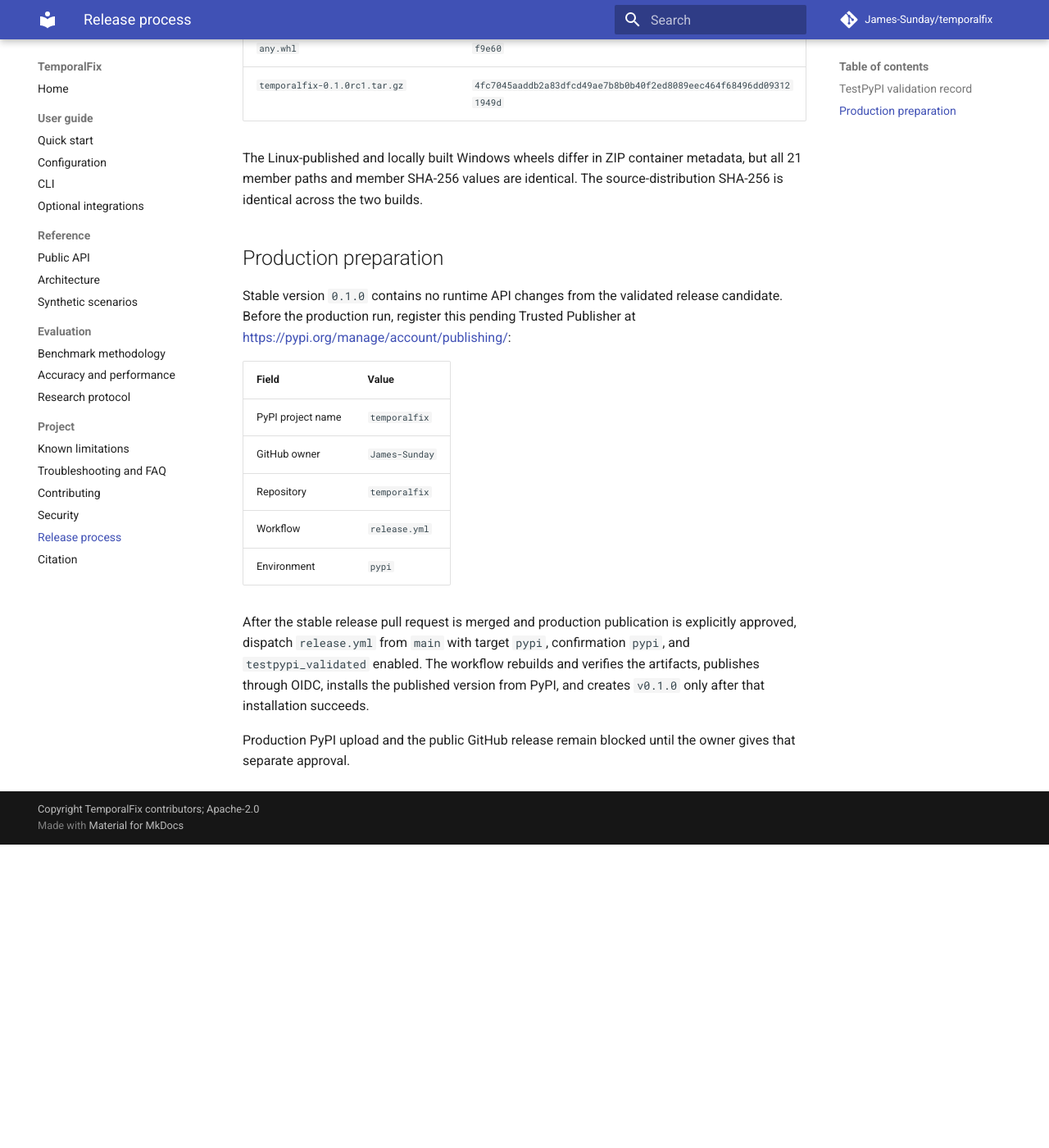
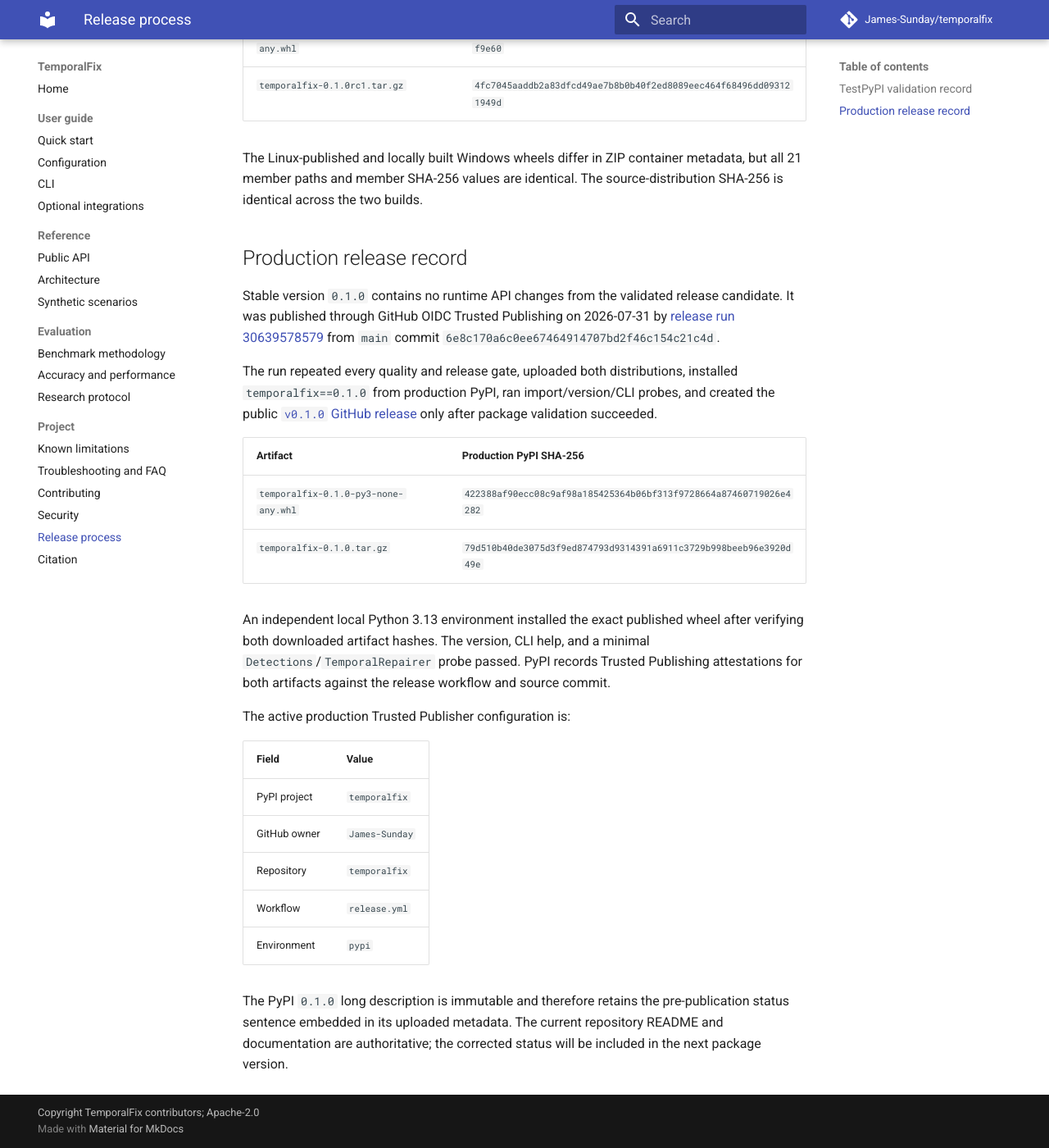
Before and after one commit to James-Sunday/temporalfix, an MkDocs documentation site: the page built from docs/release.md, in a window 1280 px wide and 1400 px high, scrolled down 891 px. Shown: the whole window at 82% size. Built offline with MkDocs 1.6.1 and Material for MkDocs 9.7.7, drawn with Linux system fonts in a browser that asks for light colours; comment, search, counter and statistics services are not loaded; before the commit the page ends 1921 px from its top, so only the background shows below that.

Commit message:
docs: record TemporalFix 0.1.0 release

```diff
--- a/docs/release.md
+++ b/docs/release.md
@@ -39,25 +39,42 @@
 metadata, but all 21 member paths and member SHA-256 values are identical. The
 source-distribution SHA-256 is identical across the two builds.
 
-## Production preparation
+## Production release record
 
 Stable version `0.1.0` contains no runtime API changes from the validated
-release candidate. Before the production run, register this pending Trusted
-Publisher at <https://pypi.org/manage/account/publishing/>:
+release candidate. It was published through GitHub OIDC Trusted Publishing on
+2026-07-31 by
+[release run 30639578579](https://github.com/James-Sunday/temporalfix/actions/runs/30639578579)
+from `main` commit `6e8c170a6c0ee67464914707bd2f46c154c21c4d`.
+
+The run repeated every quality and release gate, uploaded both distributions,
+installed `temporalfix==0.1.0` from production PyPI, ran import/version/CLI
+probes, and created the public
+[`v0.1.0` GitHub release](https://github.com/James-Sunday/temporalfix/releases/tag/v0.1.0)
+only after package validation succeeded.
+
+| Artifact | Production PyPI SHA-256 |
+| --- | --- |
+| `temporalfix-0.1.0-py3-none-any.whl` | `422388af90ecc08c9af98a185425364b06bf313f9728664a87460719026e4282` |
+| `temporalfix-0.1.0.tar.gz` | `79d510b40de3075d3f9ed874793d9314391a6911c3729b998beeb96e3920d49e` |
+
+An independent local Python 3.13 environment installed the exact published
+wheel after verifying both downloaded artifact hashes. The version, CLI help,
+and a minimal `Detections`/`TemporalRepairer` probe passed. PyPI records Trusted
+Publishing attestations for both artifacts against the release workflow and
+source commit.
+
+The active production Trusted Publisher configuration is:
 
 | Field | Value |
 | --- | --- |
-| PyPI project name | `temporalfix` |
+| PyPI project | `temporalfix` |
 | GitHub owner | `James-Sunday` |
 | Repository | `temporalfix` |
 | Workflow | `release.yml` |
 | Environment | `pypi` |
 
-After the stable release pull request is merged and production publication is
-explicitly approved, dispatch `release.yml` from `main` with target `pypi`,
-confirmation `pypi`, and `testpypi_validated` enabled. The workflow rebuilds
-and verifies the artifacts, publishes through OIDC, installs the published
-version from PyPI, and creates `v0.1.0` only after that installation succeeds.
-
-Production PyPI upload and the public GitHub release remain blocked until the
-owner gives that separate approval.
+The PyPI `0.1.0` long description is immutable and therefore retains the
+pre-publication status sentence embedded in its uploaded metadata. The current
+repository README and documentation are authoritative; the corrected status
+will be included in the next package version.
```
Also changed, not shown: README.md (+4 -3 lines).
